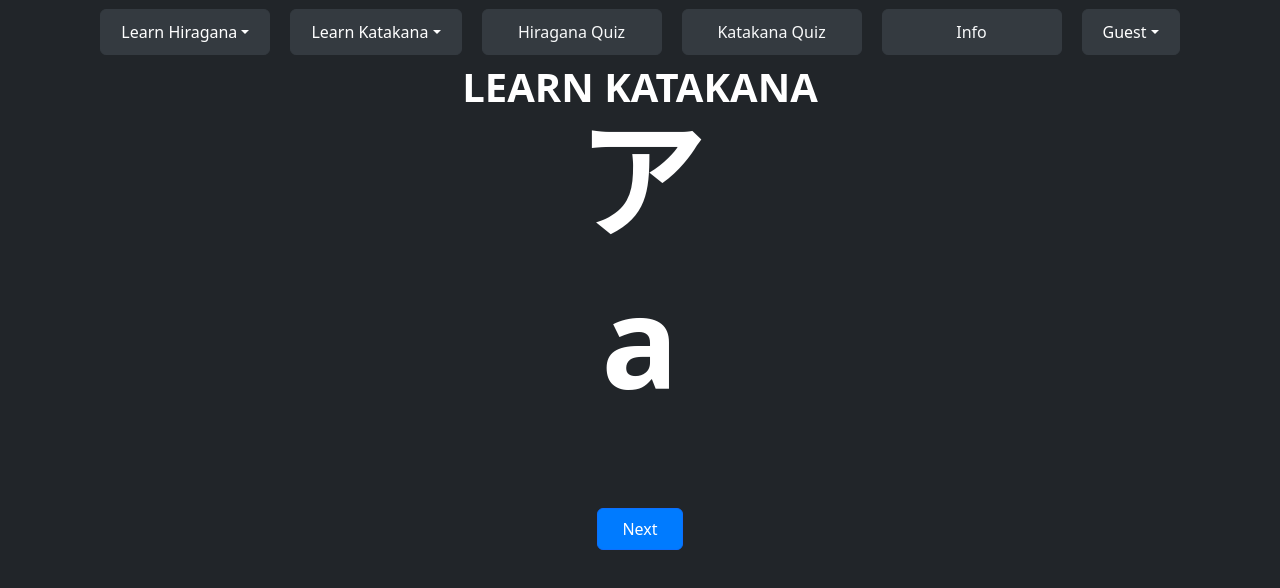
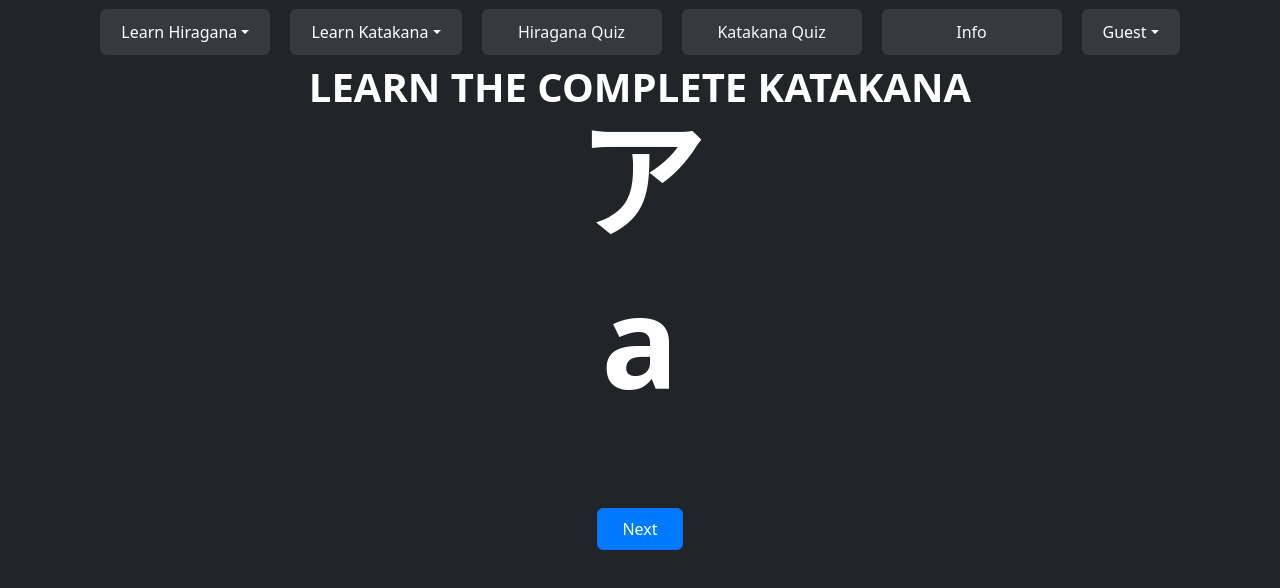
Before and after one commit to josemaurodev/Japanese-MERN, a React (Vite) app in the folder login-mern/: page /Katakana in a window 1280 px wide. Shown: the top 588 px of the page. Built offline with nearby package versions, Linux system fonts and the light colour scheme.

Commit message:
Comments and Update Header

```diff
--- a/login-mern/src/Header.jsx
+++ b/login-mern/src/Header.jsx
@@ -76,7 +76,7 @@ function Header(props) {
               </Link>
             </li>
             <li>
-              <Link to="/HiraganaHandakuten" className="dropdown-item">
+              <Link to="/KatakanaHandakuten" className="dropdown-item">
                 Handakuten
               </Link>
             </li>
--- a/login-mern/src/Hiragana.jsx
+++ b/login-mern/src/Hiragana.jsx
@@ -101,7 +101,7 @@ function Hiragana() {
 
   return (
     <div className="h-100 bg-dark text-white text-center outline-none box-shadow-none">
-      <Header title="LEARN COMPLETE HIRAGANA" />
+      <Header title="Learn the Complete Hiragana" />
       <div className="text-9xl font-bold mb-8">{hiragana[current].hiragana}</div>
       <div className="text-9xl font-bold mb-8">{hiragana[current].romanji}</div>
       <div className="mb-16 mt-16">
--- a/login-mern/src/HiraganaDakuten.jsx
+++ b/login-mern/src/HiraganaDakuten.jsx
@@ -40,7 +40,7 @@ function HiraganaDakuten() {
 
   return (
     <div className="h-100 bg-dark text-white text-center outline-none box-shadow-none">
-      <Header title="LEARN HIRAGANA DAKUTEN" />
+      <Header title="Learn Hiragana Dakuten" />
       <div className="text-9xl font-bold mb-8">{hiragana[current].hiragana}</div>
       <div className="text-9xl font-bold mb-8">{hiragana[current].romanji}</div>
       <div className="mb-16 mt-16">
--- a/login-mern/src/HiraganaHandakuten.jsx
+++ b/login-mern/src/HiraganaHandakuten.jsx
@@ -26,7 +26,7 @@ function HiraganaHandakuten() {
 
   return (
     <div className="h-100 bg-dark text-white text-center outline-none box-shadow-none">
-      <Header title="LEARN HIRAGANA HANDAKUTEN" />
+      <Header title="Learn Hiragana Handakuten" />
       <div className="text-9xl font-bold mb-8">{hiragana[current].hiragana}</div>
       <div className="text-9xl font-bold mb-8">{hiragana[current].romanji}</div>
       <div className="mb-16 mt-16">
--- a/login-mern/src/HiraganaVowels.jsx
+++ b/login-mern/src/HiraganaVowels.jsx
@@ -26,7 +26,7 @@ function HiraganaVowels() {
 
   return (
     <div className="h-100 bg-dark text-white text-center outline-none box-shadow-none">
-      <Header title="LEARN HIRAGANA VOWELS" />
+      <Header title="Learn Hiragana Vowels" />
       <div className="text-9xl font-bold mb-8">{hiragana[current].hiragana}</div>
       <div className="text-9xl font-bold mb-8">{hiragana[current].romanji}</div>
       <div className="mb-16 mt-16">
--- a/login-mern/src/Katakana.jsx
+++ b/login-mern/src/Katakana.jsx
@@ -101,7 +101,7 @@ function Katakana() {
 
   return (
     <div className="h-100 bg-dark text-white text-center outline-none box-shadow-none">
-      <Header title="LEARN KATAKANA" />
+      <Header title="Learn the Complete Katakana" />
       <div className="text-9xl font-bold mb-8">{katakana[current].katakana}</div>
       <div className="text-9xl font-bold mb-8">{katakana[current].romanji}</div>
       <div className="mb-16 mt-16">
--- a/login-mern/src/KatakanaDakuten.jsx
+++ b/login-mern/src/KatakanaDakuten.jsx
@@ -41,7 +41,7 @@ function KatakanaDakuten() {
 
   return (
     <div className="h-100 bg-dark text-white text-center outline-none box-shadow-none">
-      <Header title="LEARN KATAKANA" />
+      <Header title="Learn Katakana Dakuten" />
       <div className="text-9xl font-bold mb-8">{katakana[current].katakana}</div>
       <div className="text-9xl font-bold mb-8">{katakana[current].romanji}</div>
       <div className="mb-16 mt-16">
--- a/login-mern/src/KatakanaHandakuten.jsx
+++ b/login-mern/src/KatakanaHandakuten.jsx
@@ -26,7 +26,7 @@ function KatakanaHandakuten() {
 
   return (
     <div className="h-100 bg-dark text-white text-center outline-none box-shadow-none">
-      <Header title="LEARN KATAKANA" />
+      <Header title="Learn Katakana Handakuten" />
       <div className="text-9xl font-bold mb-8">{katakana[current].katakana}</div>
       <div className="text-9xl font-bold mb-8">{katakana[current].romanji}</div>
       <div className="mb-16 mt-16">
--- a/login-mern/src/KatakanaVowels.jsx
+++ b/login-mern/src/KatakanaVowels.jsx
@@ -26,7 +26,7 @@ function KatakanaVowels() {
 
   return (
     <div className="h-100 bg-dark text-white text-center outline-none box-shadow-none">
-      <Header title="LEARN KATAKANA" />
+      <Header title="Learn Katakana Vowels" />
       <div className="text-9xl font-bold mb-8">{katakana[current].katakana}</div>
       <div className="text-9xl font-bold mb-8">{katakana[current].romanji}</div>
       <div className="mb-16 mt-16">
--- a/login-mern/src/Schedule.jsx
+++ b/login-mern/src/Schedule.jsx
@@ -35,13 +35,16 @@ function Schedule() {
   };
 
   //verificar pq tem que atualizar a pagina, provavelmente tem a ver com o fato de estar salvando no localstorage
+  //envia para o backend o usuario e o id da task a ser excluida
   const handleDeleteTask = (index) => {
     const taskToDelete = tasks[index];
     axios
       .delete(`http://localhost:3001/schedule?userID=${localStorage.getItem("userID")}&taskID=${taskToDelete._id}`)
+      //se o responde ser positivo ele da um update nas tasks do que estao sendo mostradas
       .then((response) => {
         if (response.data.status === "success") {
           const updatedTasks = tasks.filter((_, i) => i !== index);
+          //atualiza as tasks com a nova informacao que chegou do banco
           setTasks(updatedTasks);
         } else {
           console.log("Failed to delete the task:", response.data.message);
```
